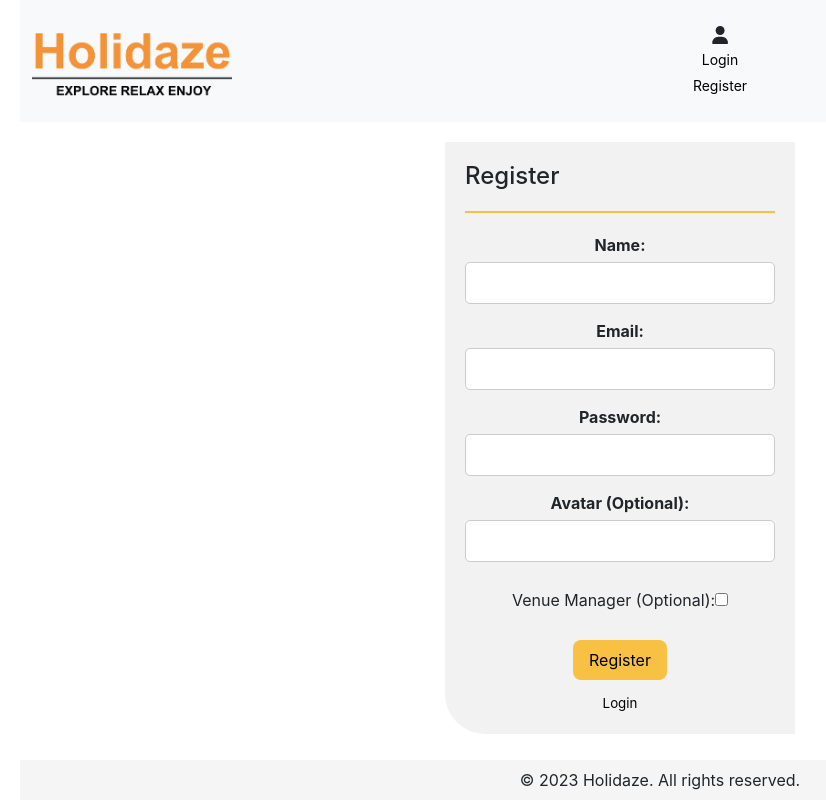
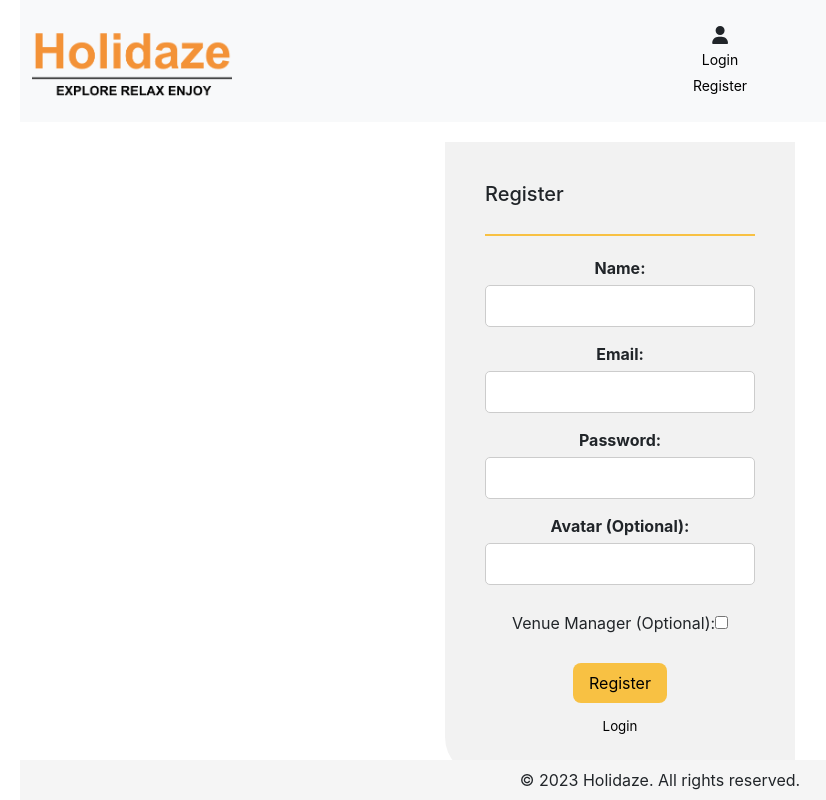
Before and after one commit to Ingsy/Holidaze, a React (Create React App) app in the folder holidaze/: page /register in a window 1280 px wide. Shown: the whole page, without its empty margins (20-846 px from the left). Built offline with nearby package versions, Linux system fonts and the light colour scheme; no server answers.

Commit message:
DRY - Delete VenueDetails

```diff
--- a/holidaze/src/Pages/Login/Login.jsx
+++ b/holidaze/src/Pages/Login/Login.jsx
@@ -1,6 +1,6 @@
 import React from "react";
 import LoginForm from "../../Auth/components/LoginForm";
-import styles from "../../Styles/VenueDetails.module.scss";
+import styles from "../../Styles/Venue.module.scss";
 
 function Login() {
   return (
--- a/holidaze/src/Pages/Register/Register.jsx
+++ b/holidaze/src/Pages/Register/Register.jsx
@@ -1,6 +1,6 @@
 import React from "react";
 import RegisterForm from "../../Auth/components/RegisterForm";
-import styles from "../../Styles/VenueDetails.module.scss";
+import styles from "../../Styles/Venue.module.scss";
 
 function Register() {
   return (
--- a/holidaze/src/Styles/Venue.module.scss
+++ b/holidaze/src/Styles/Venue.module.scss
@@ -1,6 +1,7 @@
 .detailsContainer {
   background-color: #f2f2f2;
   max-width: 820px;
+  min-width: 350px;
   border-radius: 0 0 0 40px;
   margin: 20px !important;
   padding: 40px;
--- a/holidaze/src/Styles/VenueDetails.module.scss
+++ /dev/null
@@ -1,90 +0,0 @@
-.detailsContainer {
-  background-color: #f2f2f2;
-  max-width: 820px;
-  min-width: 350px;
-  border-radius: 0 0 0 40px;
-  margin: 20px !important;
-  padding: 20px;
-}
-
-.header {
-  display: flex;
-  justify-content: space-between;
-  align-items: center;
-}
-
-.venueName {
-  margin: 0;
-  padding: 0;
-  font-size: 1.5rem;
-}
-
-.titleLine {
-  width: 100%;
-  height: 2px;
-  background-color: #f8c143;
-  margin-top: 20px;
-  margin-bottom: 20px;
-}
-
-.venuePrice .venueMaxGuests .venueDescription {
-  margin-bottom: 10px;
-}
-
-.firstPhoto {
-  max-width: 100%;
-  height: 100%;
-  max-height: 350px;
-  min-width: 350px;
-  object-fit: cover;
-  border-radius: 20px;
-}
-
-.smallPhotosContainer {
-  display: flex;
-  flex-direction: column;
-  justify-content: space-between;
-  max-height: 350px;
-}
-
-@media (max-width: 767px) {
-  .smallPhotosContainer {
-    flex-direction: row;
-    max-width: 553px;
-    object-fit: cover;
-  }
-}
-
-.smallPhoto {
-  flex: 1;
-  max-width: 100%;
-  max-height: 100px;
-  object-fit: cover;
-  margin: 10px;
-}
-
-.smallPhoto img {
-  width: 100%;
-  height: 100%;
-  border-radius: 10px;
-}
-
-.rating {
-  margin-bottom: 10px;
-}
-
-.locationContainer {
-  display: flex;
-  flex-direction: column;
-  justify-content: space-between;
-  height: 100%;
-  max-height: 350px;
-}
-
-.bottomLine {
-  width: 100%;
-  height: 2px;
-  background-color: #f8c143;
-  margin-top: 10px;
-  margin-bottom: 10px;
-}
```
